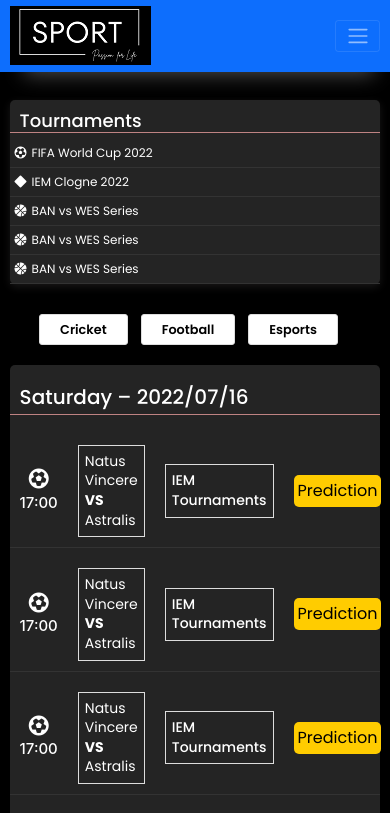
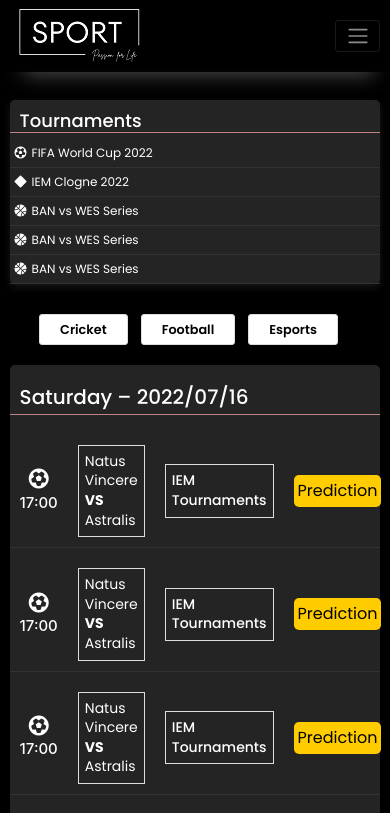
Before and after one commit to Horizon-dev4/react-sports, a React (Create React App) app: page / in a window 390 px wide. Shown: the top 813 px of the page. Built offline with nearby package versions, Linux system fonts and the light colour scheme.

Commit message:
nav bar media querydone with style

```diff
--- a/public/assets/css/styles.css
+++ b/public/assets/css/styles.css
@@ -62,8 +62,27 @@ body {
   padding-left: 170px;
   padding-top: 10px;
 }
+
+@media screen and (min-width: 990px) and (max-width: 1200px) {
+  .nav-p {
+    padding-left: 130px;
+  }
+}
+@media (max-width: 991px) {
+  .nav-p {
+    padding-left: 60px;
+  }
+  .nav-item-list {
+    margin-top: 14px;
+  }
+}
+
 .logo-outer {
   display: block;
+}
+
+.bg-primary {
+  background-color: #000000f2 !important;
 }
 .nav-content-wrapper {
   display: flex;
```
